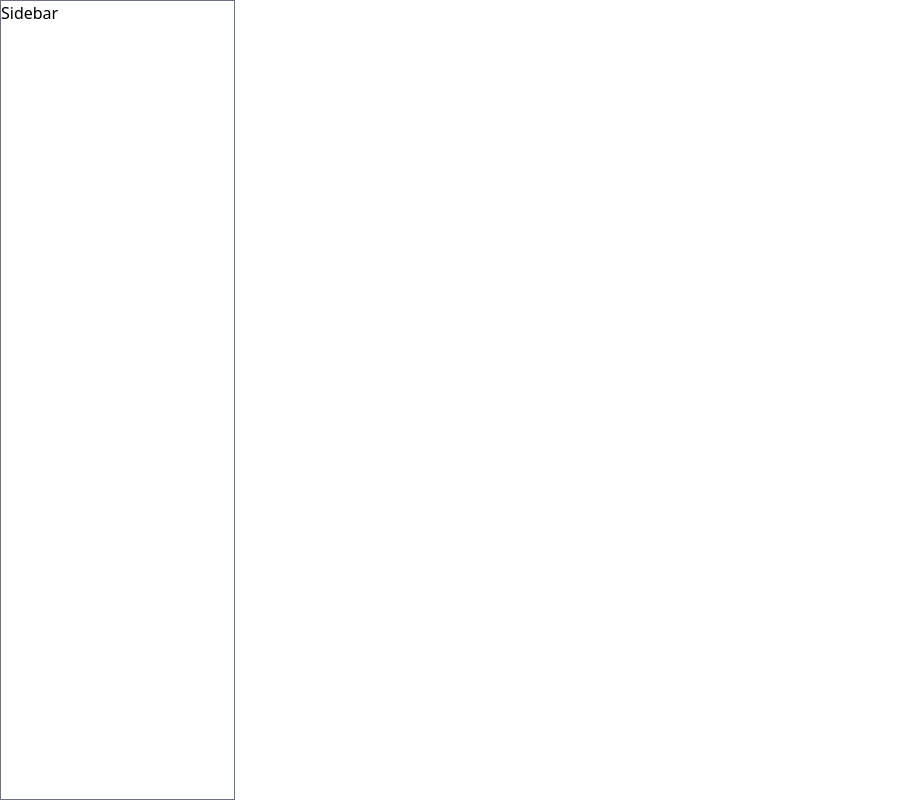
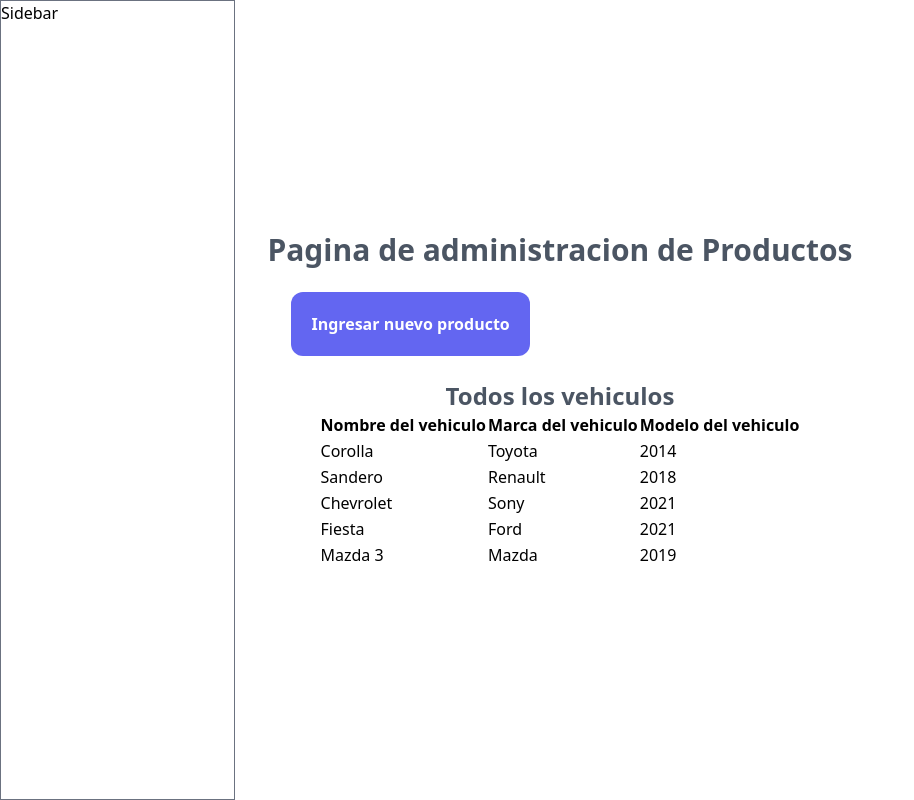
Before and after one commit to DavidSaavedra11/concessionarie, a React (Create React App) app in the folder OneDrive/Escritorio/Daviid/Programacion MinTic UdeA/Ciclo 3/Concesionario/: page /admin/productos in a window 1280 px wide. Shown: the whole page, without its empty margins (0-914 px from the left). Built offline with nearby package versions, Linux system fonts and the light colour scheme.

Commit message:
Se creo la tabla de productos y el formulario de ingreso de productos nuevos

```diff
--- a/OneDrive/Escritorio/Daviid/Programacion MinTic UdeA/Ciclo 3/Concesionario/src/pages/admin/Productos.jsx
+++ b/OneDrive/Escritorio/Daviid/Programacion MinTic UdeA/Ciclo 3/Concesionario/src/pages/admin/Productos.jsx
@@ -1,24 +1,103 @@
 import React, { useEffect, useState } from 'react'
 
+const vehiculosBackEnd  = [
+    {
+        nombre: "Corolla",
+        marca: "Toyota",
+        modelo: 2014
+    },
+    {
+        nombre: "Sandero",
+        marca: "Renault",
+        modelo: 2018
+    },
+    {
+        nombre: "Chevrolet",
+        marca: "Sony",
+        modelo: 2021
+    },
+    {
+        nombre: "Fiesta",
+        marca: "Ford",
+        modelo: 2021
+    },
+    {
+        nombre: "Mazda 3",
+        marca: "Mazda",
+        modelo: 2019
+    }
+]
+
+
 const Productos = () => {
-    const [nombreProducto, setNombreProducto] = useState('');
+
+    const [mostrarTabla, setMostrarTabla] = useState(true);
+    const [textBoton, setTextBoton] = useState('Ingresar nuevo producto');
+    const [productos, setProductos] = useState([]);
+    useEffect(() => {
+        // Obtener lista de productos
+        setProductos(vehiculosBackEnd);
+    }, []);
 
     useEffect(() => {
-        console.log('Hola soy un use effect que se ejecuta solo una vez cuando la pagina se renderiza, por que tiene el array de dependencias vacio');
-    }, []);
+        if (mostrarTabla) {
+            setTextBoton('Ingresar nuevo producto');
+        } else {
+            setTextBoton('Mostrar todos los productos');
+        }
+    }, [mostrarTabla]);
+    return (
+        <div className='flex h-full w-full flex-col items-start justify-center p-8'>
+            <div className='flex flex-col'>
+                <h2 className='text-3xl font-extrabold text-gray-600'>Pagina de administracion de Productos</h2>
+                <button onClick={() => { setMostrarTabla(!mostrarTabla) }} className='text-white bg-indigo-500 p-5 font-semibold rounded-xl m-6 w-30 self-start'>{textBoton}</button>
+                {mostrarTabla ? <TablaProductos listaVehiculos={productos} /> : <FormularioCreacionProductos />}
+            </div>
+        </div>
 
-    useEffect(()=>{
-        console.log('esto es una funcion que se ejecuta cada que cambia el valor de nombreProducto');
-        console.log('El valor de la variable es', nombreProducto);
-    },[nombreProducto]);
+    );
+};
 
-    const enviarDatosAlBackEnd=()=>{
-        console.log("Se envio los datos al BackEnd");
-    }
+const TablaProductos = ({listaVehiculos}) => {
+    return <div className='flex flex-col items-center justify-center'>
+        <h2 className='text-2xl font-extrabold text-gray-600'>Todos los vehiculos</h2>
+        <table>
+            <thead>
+                <tr>
+                    <th>Nombre del vehiculo</th>
+                    <th>Marca del vehiculo</th>
+                    <th>Modelo del vehiculo</th>
+                </tr>
+            </thead>
+            <tbody>
+                {listaVehiculos.map((vehiculo)=>{
+                    return (
+                        <tr>
+                            <td>{vehiculo.nombre}</td>
+                            <td>{vehiculo.marca}</td>
+                            <td>{vehiculo.modelo}</td>
+                        </tr>
+                    );
+                })}
 
+            </tbody>
+        </table>
+    </div>
+};
+
+const FormularioCreacionProductos = () => {
     return (
-        <div></div>
-    )
-}
+        <div className='flex flex-col items-center justify-center'>
+            <h2 className='text-2xl font-extrabold text-gray-600'>Crear Nuevo Producto</h2>
+            <form action="">
+                <input className='bg-gray-50 border border-gray-600 p-2 rounded-lg m-2 ' type="text" />
+                <input className='bg-gray-50 border border-gray-600 p-2 rounded-lg m-2 ' type="text" />
+                <input className='bg-gray-50 border border-gray-600 p-2 rounded-lg m-2 ' type="text" />
+                <input className='bg-gray-50 border border-gray-600 p-2 rounded-lg m-2 ' type="text" />
+                <button className='bg-green-400 col-span-2 p-2 rounded-full shadow-lg hover:bg-green-600 text-white font-semibold'  >Guardar producto</button>
+            </form>
+        </div>
+    );
+};
 
 export default Productos;
```
